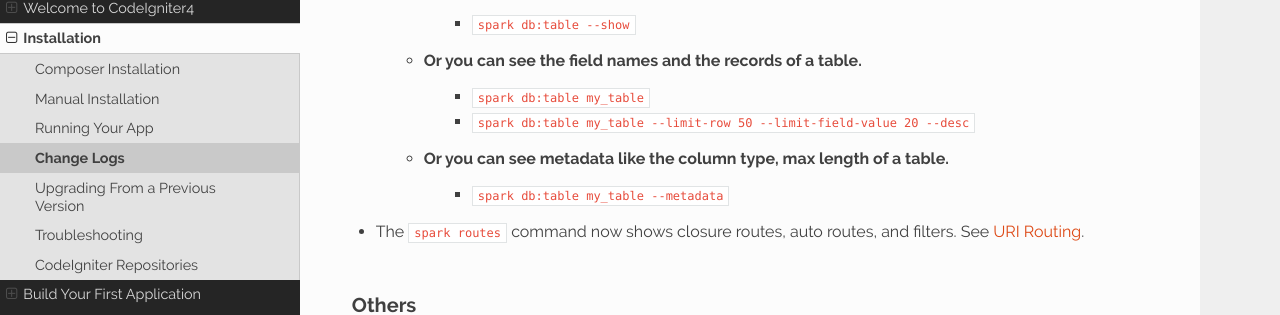
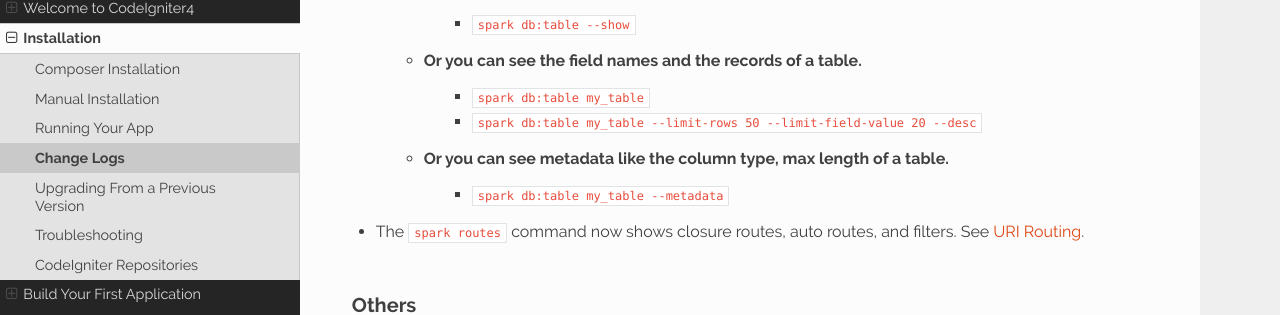
Before and after one commit to NEKOGET/ci4_user_guide_src, a Sphinx documentation site: the page built from source/changelogs/v4.2.0.rst, in a window 1280 px wide and 900 px high, scrolled down 1717 px. Shown: the part 144-459 px from the top of the window. Built offline with Sphinx 7.4.7 and the Read the Docs theme 2.0.0, drawn with Linux system fonts in a browser that asks for light colours; cross-references to code outside the pages are shown as plain code.

Commit message:
docs: add missing "s"

```diff
--- a/source/changelogs/v4.2.0.rst
+++ b/source/changelogs/v4.2.0.rst
@@ -52,7 +52,7 @@ Commands
         - ``spark db:table --show``
     - Or you can see the field names and the records of a table.
         - ``spark db:table my_table``
-        - ``spark db:table my_table --limit-row 50 --limit-field-value 20 --desc``
+        - ``spark db:table my_table --limit-rows 50 --limit-field-value 20 --desc``
     - Or you can see metadata like the column type, max length of a table.
         - ``spark db:table my_table --metadata``
 - The ``spark routes`` command now shows closure routes, auto routes, and filters. See :ref:`URI Routing <spark-routes>`.
```
